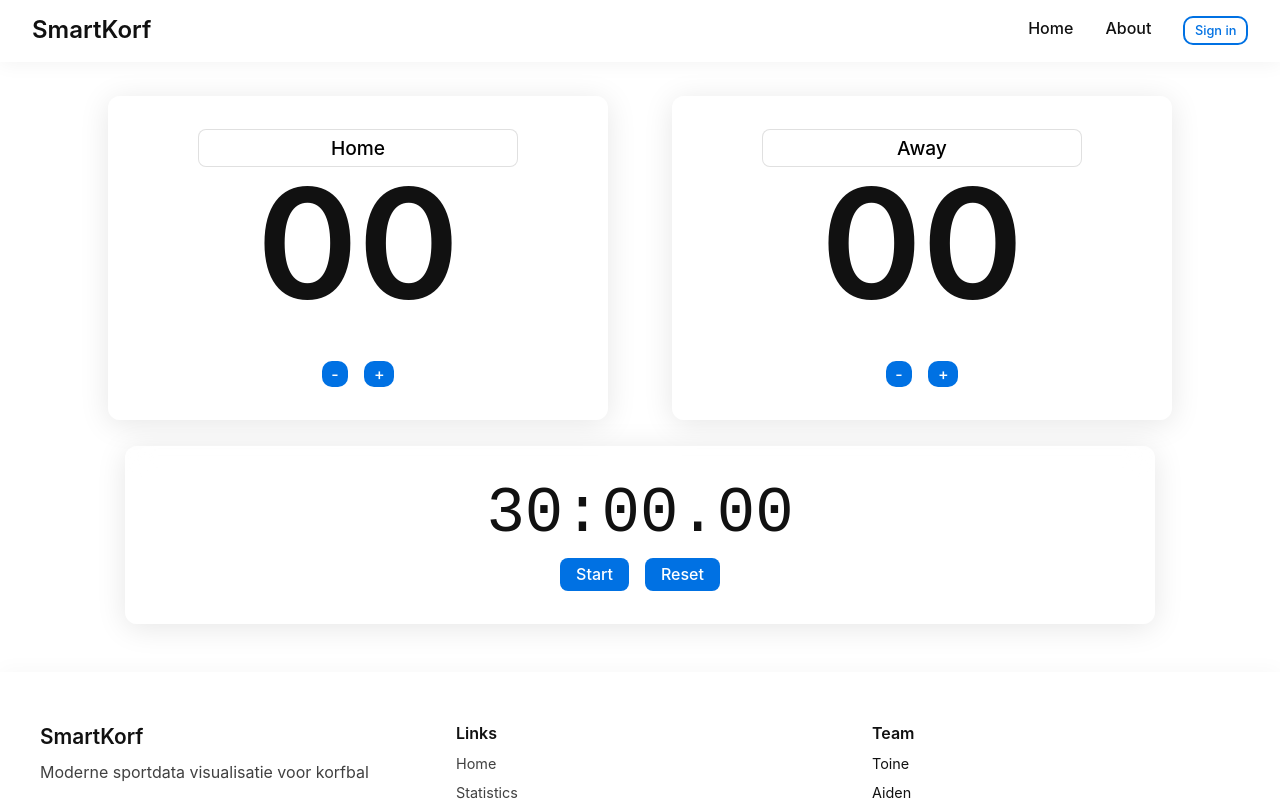
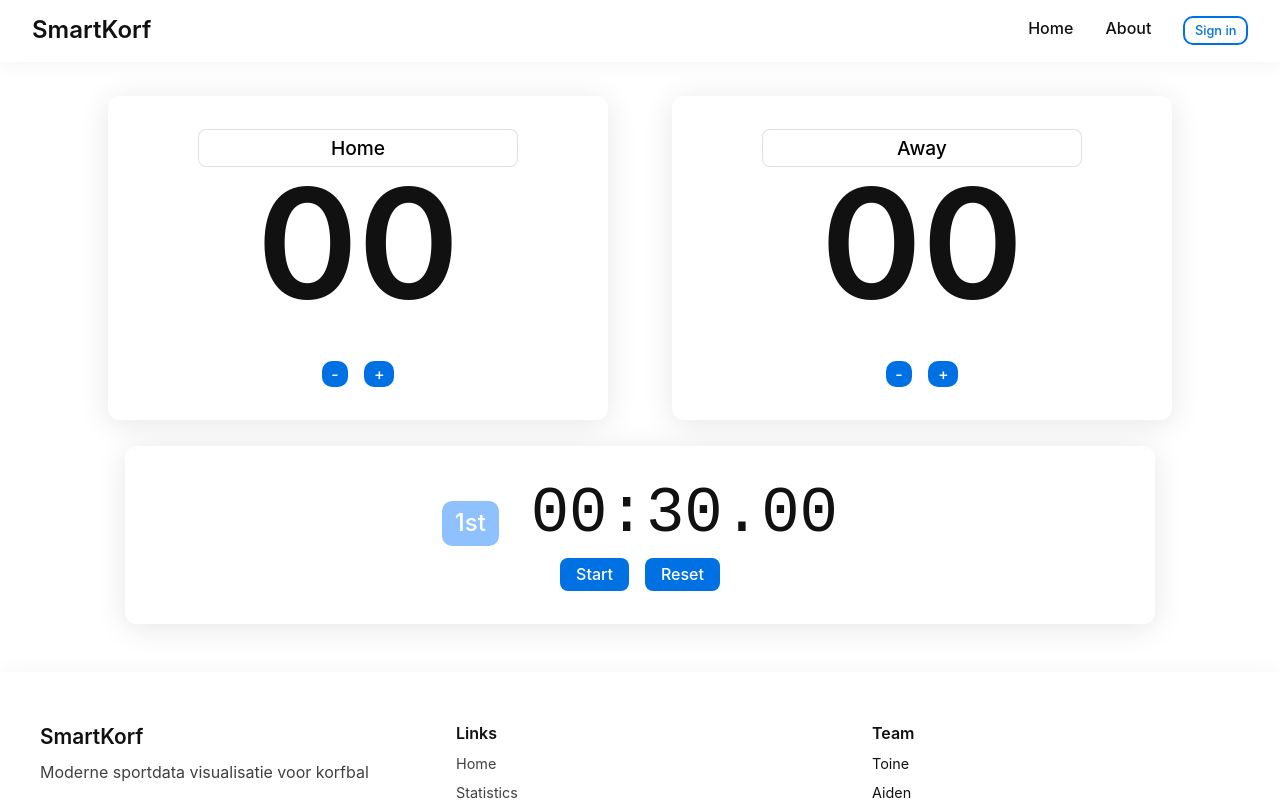
Before and after one commit to henriVanDerStelt/SmartKorf, a React (Create React App) app: page /ScoreBoard in a window 1280 px wide. Shown: the top 801 px of the page. Built offline with nearby package versions, Linux system fonts and the light colour scheme; no server answers.

Commit message:
half time indicator

```diff
--- a/src/Components/Timer/timer.css
+++ b/src/Components/Timer/timer.css
@@ -27,6 +27,30 @@
     font-family: monospace;
     font-variant-numeric: tabular-nums;
     transition: color 0.3s ease;
+    user-select: none;
+    -webkit-user-select: none;
+    -moz-user-select: none;
+    -ms-user-select: none;
+}
+
+.half-and-time {
+    display: flex;
+    align-items: baseline;
+    gap: 2rem;
+}
+
+.half-indicator {
+    border-radius: 10px;
+    background: rgb(143, 193, 255);
+    padding: 0.3rem 0.8rem;
+    margin-bottom: 0.3rem;
+}
+
+.half-and-time h3 {
+    font-size: 1.5rem;
+    font-weight: var(--font-weight-medium);
+    color: #fff;
+    margin: 0;
     user-select: none;
     -webkit-user-select: none;
     -moz-user-select: none;
--- a/src/Components/Timer/timer.tsx
+++ b/src/Components/Timer/timer.tsx
@@ -2,9 +2,9 @@ import React, { useState, useEffect, useRef } from "react";
 import "./timer.css";
 import { supabase } from "../../supabaseClient";
 import { useUser } from "@clerk/clerk-react";
-import { useTime } from "../../Hooks/Commands";
+import { useTime, useHalfTime } from "../../Hooks/Commands";
 
-const TIMER_DURATION = 30; // time in minutes
+export const TIMER_DURATION = 0.5; // time in minutes
 
 interface TimerProps {
   timeLeft: number;
@@ -13,6 +13,11 @@ interface TimerProps {
   setIsRunning: (running: boolean) => void;
   currentGameId: string | null;
   setCurrentGameId: (id: string | null) => void;
+  onResetScores?: () => void;
+}
+
+interface HalfIndication {
+  half: string;
 }
 
 function Timer({
@@ -22,12 +27,15 @@ function Timer({
   setIsRunning,
   currentGameId,
   setCurrentGameId,
+  onResetScores,
 }: TimerProps) {
   const { user } = useUser();
   const { start: sendStart, stop: sendStop, reset: sendReset } = useTime();
+  const { setHalfTime: sendHalfTime } = useHalfTime();
   const intervalRef = useRef<NodeJS.Timeout | null>(null);
   const startTimeRef = useRef<number | null>(null);
   const pausedTimeRef = useRef<number>(TIMER_DURATION * 60 * 100);
+  const [half, setHalf] = useState<"1st" | "2nd">("1st");
 
   useEffect(() => {
     if (isRunning && timeLeft > 0) {
@@ -44,8 +52,8 @@ function Timer({
           if (intervalRef.current) {
             clearInterval(intervalRef.current);
           }
-          // Stuur end_time naar database
-          if (currentGameId) {
+          // Only finish game if it's the end of 2nd half
+          if (half === "2nd" && currentGameId) {
             finishGame();
           }
         } else {
@@ -63,7 +71,7 @@ function Timer({
         clearInterval(intervalRef.current);
       }
     };
-  }, [isRunning, currentGameId]);
+  }, [isRunning, currentGameId, half]);
 
   const formatTime = (centiseconds: number) => {
     const totalSeconds = Math.floor(centiseconds / 100);
@@ -93,7 +101,24 @@ function Timer({
   const handleReset = () => {
     setIsRunning(false);
     setTimeLeft(TIMER_DURATION * 60 * 100);
+    // If we're in 1st half and timer is at 0, switch to 2nd half
+    if (half === "1st" && timeLeft === 0) {
+      sendHalfTime(true);
+      setHalf("2nd");
+    }
+    // If we're in 2nd half, reset scores and go back to 1st half
+    else if (half === "2nd") {
+      if (onResetScores) {
+        sendHalfTime(false);
+        onResetScores();
+      }
+      setHalf("1st");
+    }
     sendReset();
+  };
+
+  const toggleHalf = () => {
+    setHalf(half === "1st" ? "2nd" : "1st");
   };
 
   const finishGame = async () => {
@@ -156,9 +181,18 @@ function Timer({
 
   return (
     <div className="timer-container">
-      <h2 className={`time ${timeLeft === 0 ? "time-expired" : ""}`}>
-        {formatTime(timeLeft)}
-      </h2>
+      <div className="half-and-time">
+        <div
+          className="half-indicator"
+          onClick={toggleHalf}
+          style={{ cursor: "pointer" }}
+        >
+          <h3>{half}</h3>
+        </div>
+        <h2 className={`time ${timeLeft === 0 ? "time-expired" : ""}`}>
+          {formatTime(timeLeft)}
+        </h2>
+      </div>
       <div className="timer-buttons">
         <button
           className="timer-button start"
--- a/src/Hooks/Commands.tsx
+++ b/src/Hooks/Commands.tsx
@@ -12,11 +12,15 @@ type Command =
   | {
       Command: "SCORE";
       Value: [string, "INCREMENT" | "DECREMENT"];
+    }
+  | {
+      Command: "HALFTIME";
+      Value: boolean;
     };
 
 const sendCommand = (
   command: Command,
-  sendMessage: (message: string) => Promise<void>
+  sendMessage: (message: string) => Promise<void>,
 ) => {
   const jsonCommand = JSON.stringify(command);
   console.log("Sending command:", jsonCommand);
@@ -88,3 +92,17 @@ export const useScore = () => {
 
   return { updateScore, increment, decrement };
 };
+
+export const useHalfTime = () => {
+  const { sendCommand: sendEspCommand } = useEspData();
+
+  const setHalfTime = (boolean: boolean) => {
+    const command: Command = {
+      Command: "HALFTIME",
+      Value: boolean,
+    };
+    sendCommand(command, sendEspCommand);
+  };
+
+  return { setHalfTime };
+};
--- a/src/Pages/ScoreBoard/scoreboard.tsx
+++ b/src/Pages/ScoreBoard/scoreboard.tsx
@@ -1,12 +1,10 @@
 import React, { useState, useEffect } from "react";
 import "./scoreboard.css";
 import ScoreCounter from "../../Components/ScoreCounter/scorecounter";
-import Timer from "../../Components/Timer/timer";
+import Timer, { TIMER_DURATION } from "../../Components/Timer/timer";
 import { useEspData } from "../../Contexts/EspDataContext";
 import { useCommandReceiver } from "../../Hooks/useCommandReceiver";
 import { supabase } from "../../supabaseClient";
-
-const TIMER_DURATION = 30; // time in minutes
 
 function ScoreBoard() {
   const { devices } = useEspData();
@@ -27,7 +25,7 @@ function ScoreBoard() {
           time: device.time,
           score: device.score,
           accuracy: device.accuracy,
-          goalAttempt: device.goalAttempt
+          goalAttempt: device.goalAttempt,
         });
 
         // Sync Score using structured field
@@ -128,6 +126,11 @@ function ScoreBoard() {
     updateTeamName("away", name);
   };
 
+  const handleResetScores = () => {
+    setHomeScore(0);
+    setAwayScore(0);
+  };
+
   return (
     <div className="Scoreboard-page">
       <div className="scoreboard-container">
@@ -175,6 +178,7 @@ function ScoreBoard() {
           setIsRunning={setIsTimerRunning}
           currentGameId={currentGameId}
           setCurrentGameId={setCurrentGameId}
+          onResetScores={handleResetScores}
         />
       </div>
     </div>
```
